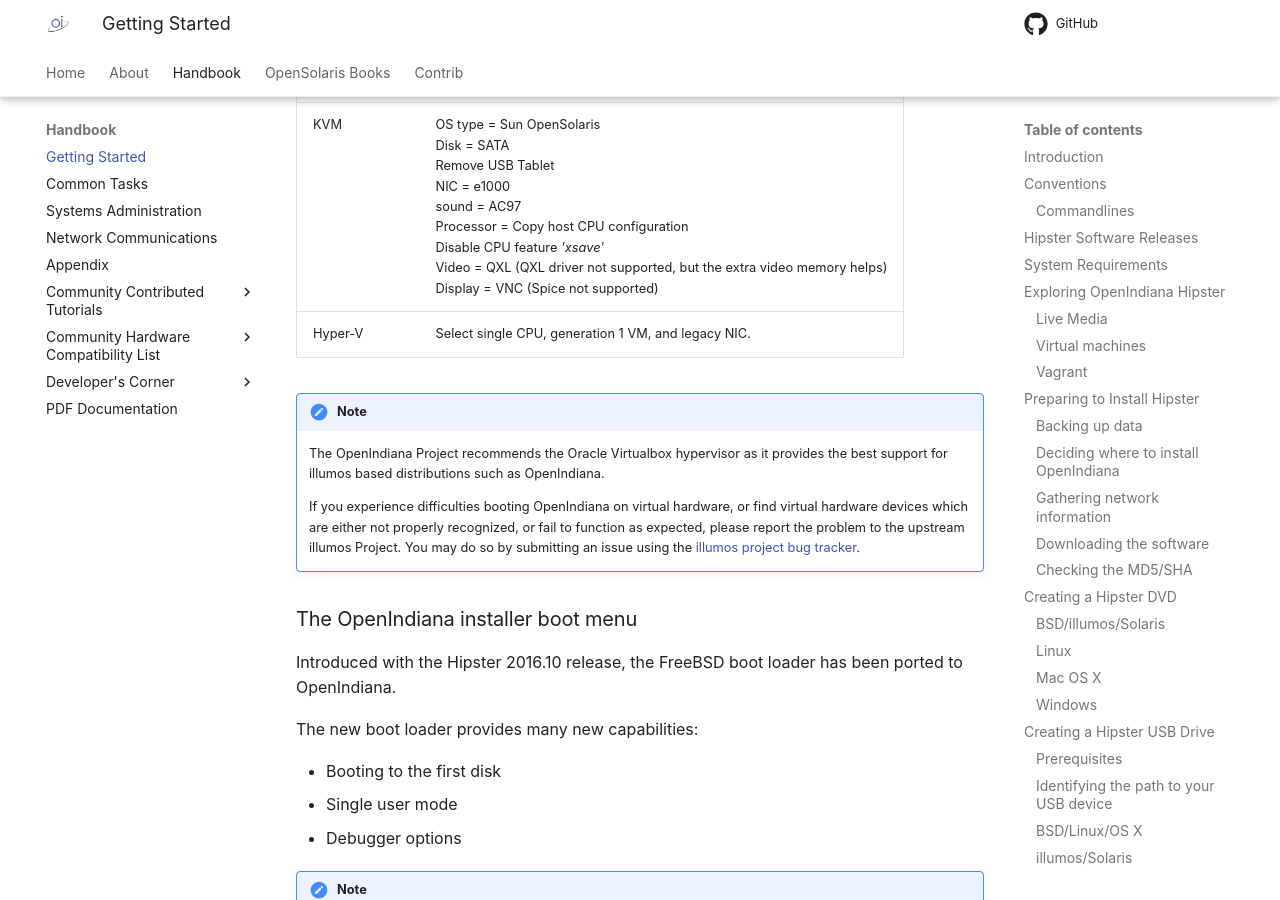
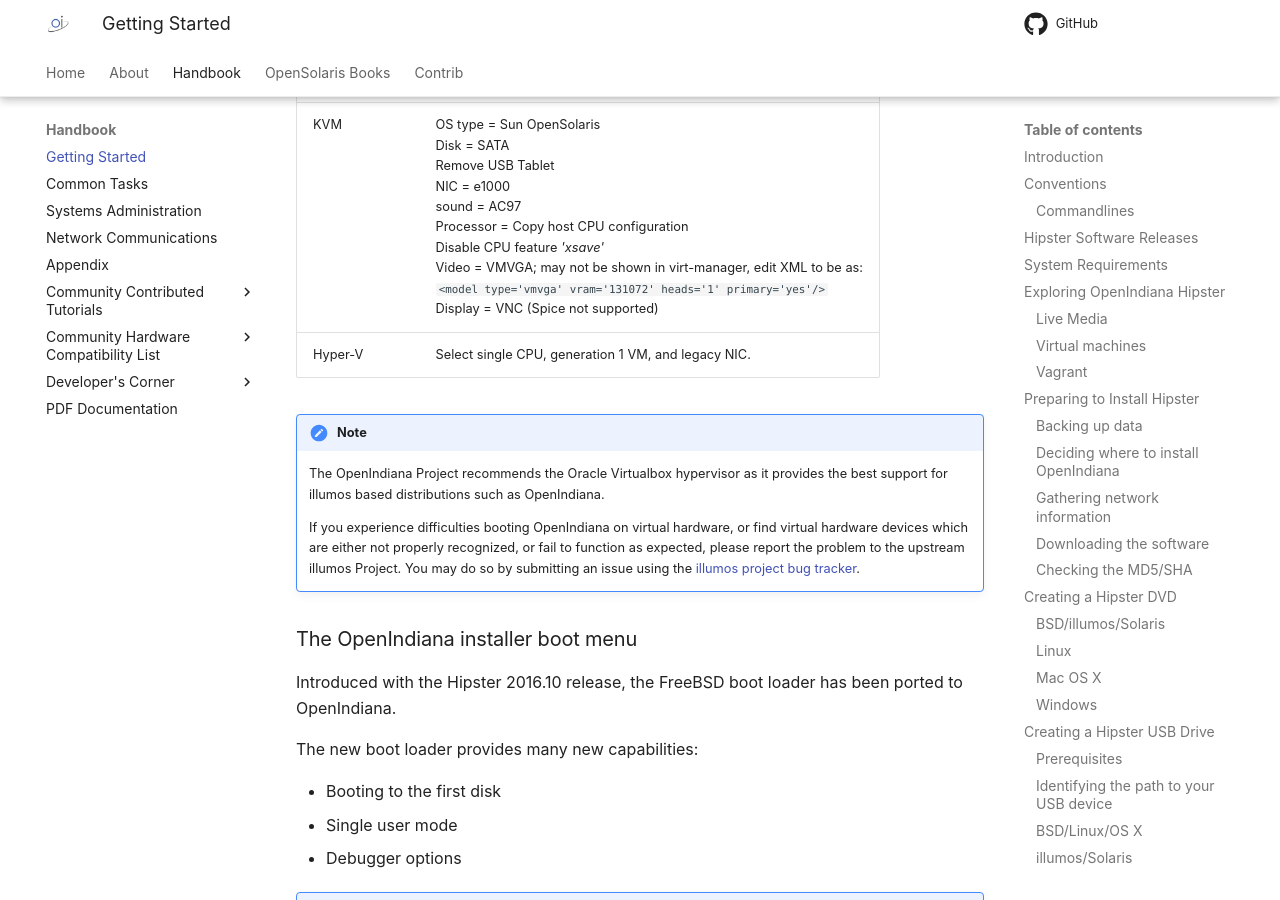
Before and after one commit to OpenIndiana/oi-docs, an MkDocs documentation site: the page built from docs/handbook/getting-started.md, in a window 1280 px wide and 900 px high, scrolled down 12479 px. Built offline with MkDocs 1.6.1 and Material for MkDocs 9.7.7, drawn with Linux system fonts in a browser that asks for light colours; comment, search, counter and statistics services are not loaded.

Commit message:
Improved suggested setting for video in kvm

```diff
--- a/docs/handbook/getting-started.md
+++ b/docs/handbook/getting-started.md
@@ -575,7 +575,7 @@
 | --- | ---
 | Virtualbox | OS type = Solaris 11 64-bit
 | Vmware player | OS type = Solaris 11 64-bit
-| KVM | OS type = Sun OpenSolaris <br>Disk = SATA <br>Remove USB Tablet <br>NIC = e1000 <br>sound = AC97 <br>Processor = Copy host CPU configuration <br>Disable CPU feature _'xsave'_ <br>Video = QXL (QXL driver not supported, but the extra video memory helps) <br>Display = VNC (Spice not supported)
+| KVM | OS type = Sun OpenSolaris <br>Disk = SATA <br>Remove USB Tablet <br>NIC = e1000 <br>sound = AC97 <br>Processor = Copy host CPU configuration <br>Disable CPU feature _'xsave'_ <br>Video = VMVGA; may not be shown in virt-manager, edit XML to be as:<br/> <code>&lt;model type='vmvga' vram='131072' heads='1' primary='yes'/&gt;</code> <br>Display = VNC (Spice not supported)
 | Hyper-V | Select single CPU, generation 1 VM, and legacy NIC.
 
 <div class="note" markdown="1">
```
